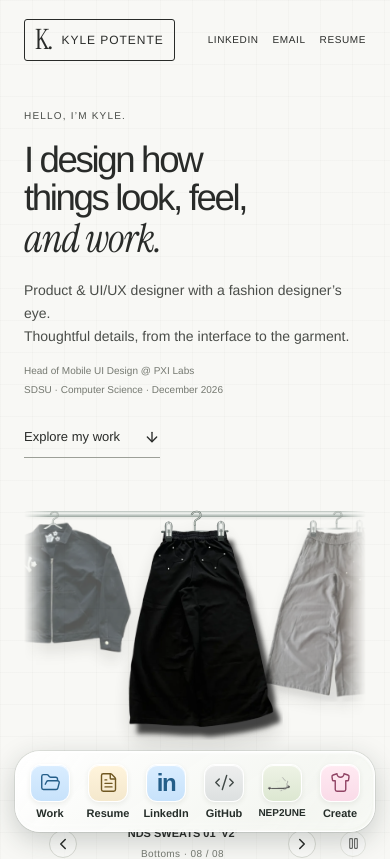
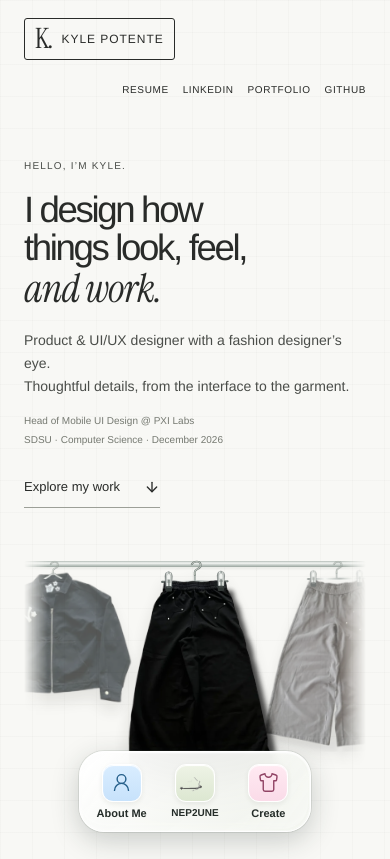
Before and after one commit to kylep16/kyle-portfolio, a React (Vite) app: page / in a window 390 px wide. Shown: the top 859 px of the page. Built offline with nearby package versions, Linux system fonts and the light colour scheme.

Commit message:
Move professional links into header and add About Me dock shortcut

```diff
--- a/src/App.jsx
+++ b/src/App.jsx
@@ -45,6 +45,7 @@ const SITE = {
    date: ISO. tags: which projects the week touched. note: one line, plain.
    --------------------------------------------------------------------- */
 const CHANGELOG = [
+  { date: "2026-10-04", tags: ["Site"], note: "Moved Resume, LinkedIn, Portfolio, and GitHub to the top-right header. Added About Me to a compact bottom dock alongside NEP2UNE and Create, linking to the homepage bio from every page." },
   { date: "2026-10-04", tags: ["Site"], note: "Replaced the glass top navigation with a minimal outlined name badge and LinkedIn, Email, and Resume links. Kept the bottom dock as the main navigation on every page and adjusted the hero and reading offsets for the simpler header." },
   { date: "2026-10-04", tags: ["Site", "NEP2UNE"], note: "Anchored every steel hook to the rack across screen sizes and carousel depth. Hanger bodies now swing from the hook joint with damped pendulum physics; mouse and touch swipes pull the rack directly before springing onto the next garment." },
   { date: "2026-10-04", tags: ["Site", "NEP2UNE"], note: "Fitted steel shoulder wires inside the shirt and jacket collars and downsized the pants clips. Restored the native cursor with a fading electric-blue, white, and lime-green motion trail, disabled for touch and reduced-motion preferences." },
@@ -245,10 +246,11 @@ function PortfolioHeader({ go }) {
       <span className="portfolio-monogram" aria-hidden="true">{SITE.mark}</span>
       <span>{SITE.name}</span>
     </a>
-    <nav className="portfolio-contact" aria-label="Contact links">
+    <nav className="portfolio-contact" aria-label="Portfolio and professional links">
+      <a href={SITE.resumeUrl} target="_blank" rel="noreferrer">Resume</a>
       <a href={SITE.linkedin} target="_blank" rel="noreferrer">LinkedIn</a>
-      <a href={`mailto:${SITE.email}`}>Email</a>
-      <a href={SITE.resumeUrl} target="_blank" rel="noreferrer">Resume</a>
+      <a href="#/" onClick={event => { event.preventDefault(); go({ name: "home", anchor: "work" }); }}>Portfolio</a>
+      <a href={SITE.github} target="_blank" rel="noreferrer">GitHub</a>
     </nav>
   </header>;
 }
@@ -709,7 +711,7 @@ export default function App() {
       <CursorTrail />
       <PortfolioHeader go={go} />
       <div className="page">{view}{route.name !== "studio" && <Footer go={go} scrollTo={scrollTo} route={route} />}</div>
-      <GlassDock site={SITE} scrollTo={scrollTo} go={go} route={route} />
+      <GlassDock scrollTo={scrollTo} go={go} route={route} />
     </div>
   );
 }
--- a/src/GlassDock.jsx
+++ b/src/GlassDock.jsx
@@ -1,18 +1,11 @@
-import { FileText, FolderOpen, Code2, Shirt } from 'lucide-react';
+import { UserRound, Shirt } from 'lucide-react';
 import Nep2uneMark from './Nep2uneMark';
 
-function LinkedInMark() {
-  return <span className="linkedin-mark" aria-hidden="true">in</span>;
-}
-
-export default function GlassDock({ site, scrollTo, go, route }) {
+export default function GlassDock({ scrollTo, go, route }) {
   const item = (label, Icon, className) => <><span className={`dock-tile ${className}`}><Icon size={23} strokeWidth={1.6} aria-hidden="true" /></span><span className="dock-label">{label}</span></>;
   const visit = (event, name) => { event.preventDefault(); go({ name }); };
   return <nav className="glass-dock" aria-label="Main navigation" onPointerMove={event => { const box = event.currentTarget.getBoundingClientRect(); event.currentTarget.style.setProperty('--glass-x', `${(event.clientX - box.left) / box.width * 100}%`); }} onPointerLeave={event => event.currentTarget.style.setProperty('--glass-x', '35%')}>
-    <button type="button" onClick={() => route.name === 'home' ? scrollTo('work') : go({ name: 'home', anchor: 'work' })}>{item('Work', FolderOpen, 'dock-blue')}</button>
-    <a href={site.resumeUrl} target="_blank" rel="noreferrer">{item('Resume', FileText, 'dock-cream')}</a>
-    <a href={site.linkedin} target="_blank" rel="noreferrer">{item('LinkedIn', LinkedInMark, 'dock-blue')}</a>
-    <a href={site.github} target="_blank" rel="noreferrer">{item('GitHub', Code2, 'dock-gray')}</a>
+    <button type="button" onClick={() => route.name === 'home' ? scrollTo('about') : go({ name: 'home', anchor: 'about' })}>{item('About Me', UserRound, 'dock-blue')}</button>
     <a className="dock-nep" href="#/creations" onClick={event => visit(event, 'creations')} aria-current={route.name === 'creations' ? 'page' : undefined}>{item('NEP2UNE', Nep2uneMark, 'dock-sage')}</a>
     <a href="#/studio" onClick={event => visit(event, 'studio')} aria-current={route.name === 'studio' ? 'page' : undefined}>{item('Create', Shirt, 'dock-pink')}</a>
   </nav>;
--- a/src/Home.jsx
+++ b/src/Home.jsx
@@ -99,7 +99,7 @@ export default function Home({ go, scrollTo, site, projects, order }) {
       </div>)}</div>
       <div id="play" className="create-strip"><p>The garments. The shoots.<br /><em>The story behind it all.</em></p><div><a className="home-pill" href="#/creations">Explore NEP2UNE <ArrowUpRight size={16} /></a><button type="button" onClick={() => go({ name: "studio" })}>Create a shirt <ArrowUpRight size={15} /></button></div></div>
     </section>
-    <section id="about" className="home-about" aria-labelledby="about-h"><h2 id="about-h">Designer brain.<br /><em>Developer hands.</em></h2><div><p>I’m Kyle, a product designer with a computer science background. I design mobile experiences at PXI Labs, build Shopify storefronts, and run NEP2UNE, my independent clothing brand.</p><p className="home-skills">Figma · React · TypeScript · CSS · Shopify · Interaction design</p></div></section>
+    <section id="about" className="home-about" aria-labelledby="about-h"><div><p className="home-eyebrow">03 / ABOUT ME</p><h2 id="about-h">Designer brain.<br /><em>Developer hands.</em></h2></div><div><p>I’m Kyle, a product designer with a computer science background. I design mobile experiences at PXI Labs, build Shopify storefronts, and run NEP2UNE, my independent clothing brand.</p><p className="home-skills">Figma · React · TypeScript · CSS · Shopify · Interaction design</p></div></section>
     <section id="contact" className="home-contact" aria-labelledby="contact-h"><h2 id="contact-h">Let’s make something <em>people remember.</em></h2><a className="home-pill" href={`mailto:${site.email}`}><Mail size={17} /> Say hello <ArrowUpRight size={16} /></a></section>
   </main>;
 }
--- a/src/home.css
+++ b/src/home.css
@@ -61,7 +61,7 @@
 .create-strip{margin-top:28px;padding:26px 0 0;border-top:1px solid #dfe2d9;display:flex;align-items:center;justify-content:space-between;gap:24px}
 .create-strip>p{font-size:15px}.create-strip em{font-family:var(--serif);font-size:24px}.create-strip>div{display:flex;align-items:center;gap:20px}.create-strip>div>a{display:flex;align-items:center;gap:8px;font-size:12px}
 .home-pill{display:inline-flex;align-items:center;justify-content:center;gap:12px;padding:13px 20px;border:1px solid #c4c9bc;border-radius:30px;font-size:12px;background:#ffffff70;transition:background .2s}.home-pill:hover{background:#fff}
-.home-about{padding-top:45px;padding-bottom:45px;display:grid;grid-template-columns:1fr 1.2fr;gap:44px}.home-about h2{font-size:clamp(30px,3.2vw,44px)}.home-about p{font-size:14px;line-height:1.8;color:var(--char);max-width:55ch}.home-about .home-skills{font:10px/1.8 monospace;margin-top:15px;color:var(--mute)}
+.home-about{padding-top:45px;padding-bottom:45px;display:grid;grid-template-columns:1fr 1.2fr;gap:44px}.home-about h2{margin-top:18px;font-size:clamp(30px,3.2vw,44px)}.home-about p{font-size:14px;line-height:1.8;color:var(--char);max-width:55ch}.home-about .home-skills{font:10px/1.8 monospace;margin-top:15px;color:var(--mute)}
 .home-contact{display:flex;align-items:center;justify-content:space-between;gap:30px;padding-top:35px;padding-bottom:65px}.home-contact h2{font-size:clamp(28px,3vw,40px);max-width:22ch}.home-contact>a{flex-shrink:0}
 .glass-dock{position:fixed;left:50%;bottom:calc(20px + env(safe-area-inset-bottom));transform:translateX(-50%);z-index:60;display:flex;align-items:center;gap:9px;padding:10px 14px 9px;border:1px solid #fff;border-radius:27px;background:#ffffffad;-webkit-backdrop-filter:blur(22px);backdrop-filter:blur(22px);box-shadow:0 13px 35px #313e2a24,inset 0 0 18px #fff9}
 .glass-dock>a,.glass-dock>button{display:flex;flex-direction:column;align-items:center;gap:6px;min-width:59px;padding:3px 4px;border-radius:14px;font-size:10px;line-height:1.4}
@@ -96,7 +96,7 @@
 /* A firmer glass surface keeps mobile shortcuts legible over photography. */
 @media(max-width:700px){
   .portfolio-home{scroll-padding-bottom:110px}
-  .site .glass-dock{width:330px;max-width:calc(100vw - 24px);gap:2px;padding:9px 8px 8px;border:1px solid #ffffff;background:linear-gradient(145deg,#fffffff5,#f0f3ecef);-webkit-backdrop-filter:blur(24px) saturate(150%);backdrop-filter:blur(24px) saturate(150%);box-shadow:0 8px 28px #1e2e2838,0 0 0 1px #61706522,inset 0 1px 2px #fff;color:#252d29}
+  .site .glass-dock{width:232px;max-width:calc(100vw - 24px);gap:2px;padding:9px 8px 8px;border:1px solid #ffffff;background:linear-gradient(145deg,#fffffff5,#f0f3ecef);-webkit-backdrop-filter:blur(24px) saturate(150%);backdrop-filter:blur(24px) saturate(150%);box-shadow:0 8px 28px #1e2e2838,0 0 0 1px #61706522,inset 0 1px 2px #fff;color:#252d29}
   .site .glass-dock>a,.site .glass-dock>button{flex:1;min-width:0;min-height:60px;padding:3px 0;gap:5px;font-size:11px;font-weight:700;line-height:1.2}
   .site .glass-dock .dock-tile{width:40px;height:38px;border-color:#ffffff;box-shadow:0 2px 5px #303a2914,inset 0 1px 1px #ffffff}
   .site .glass-dock .dock-blue{color:#245e89}.site .glass-dock .dock-cream{color:#705822}.site .glass-dock .dock-pink{color:#914465}
--- a/src/playground.css
+++ b/src/playground.css
@@ -52,6 +52,6 @@
  .site[data-route=studio] .modal,.site[data-route=gallery] .modal{padding:25px}.site[data-route=studio] .modal h2{font-size:36px}.site .frame-seq{padding-top:30px;gap:24px}.site .frame-actions{gap:10px}.site .frame-seq .framed{width:min(68vw,240px)}
 }
 @media(max-width:700px){
- .site .glass-dock{width:360px;max-width:calc(100vw - 16px);padding:9px 6px 8px;gap:2px}.site .glass-dock .dock-nep .dock-label{font-size:10px}.site .glass-dock .dock-sage .nep2une-mark{width:37px}
+ .site .glass-dock{width:232px;max-width:calc(100vw - 16px);padding:9px 6px 8px;gap:2px}.site .glass-dock .dock-nep .dock-label{font-size:10px}.site .glass-dock .dock-sage .nep2une-mark{width:37px}
 }
 @media(prefers-reduced-motion:reduce){.site .studio-hist button,.site .sticker-tray button,.site .frame-btn,.site .sw{transition:none}.site .frame-btn:hover{transform:none}.site .modal,.site .modal-bg{animation:none}}
```
Also changed, not shown: 1 other file (tests, documents, lock files or other folders).
